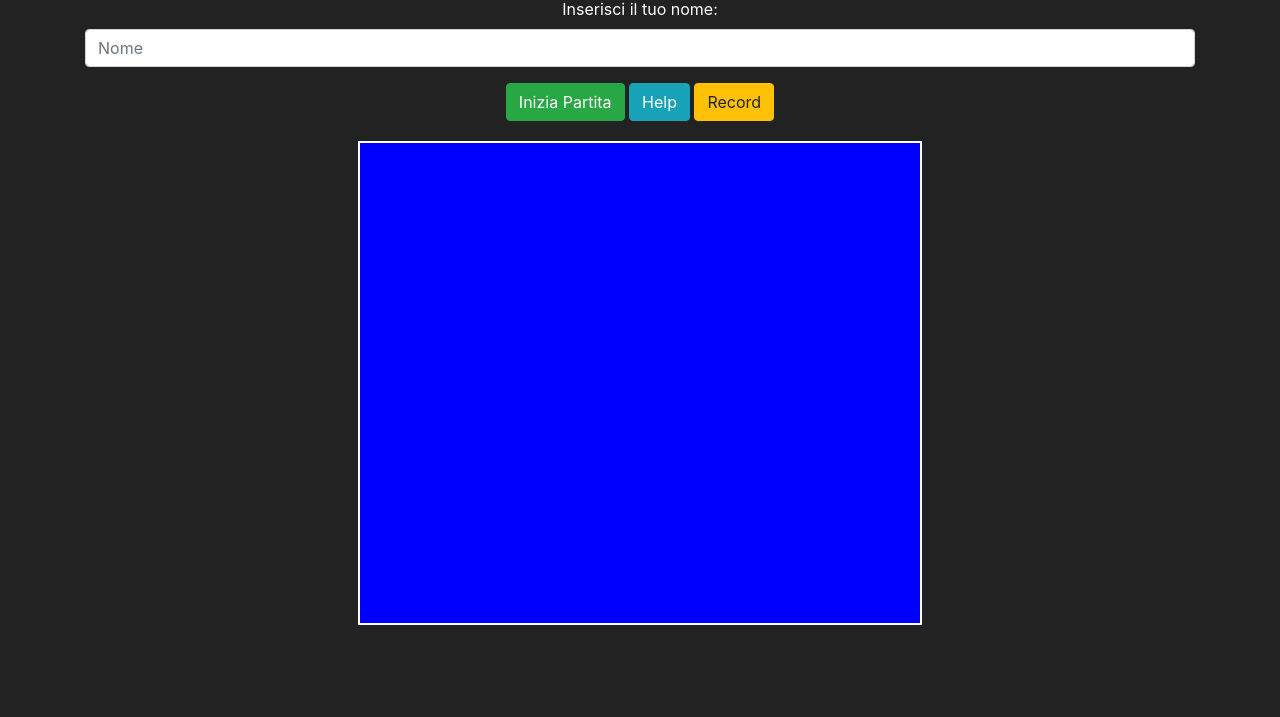
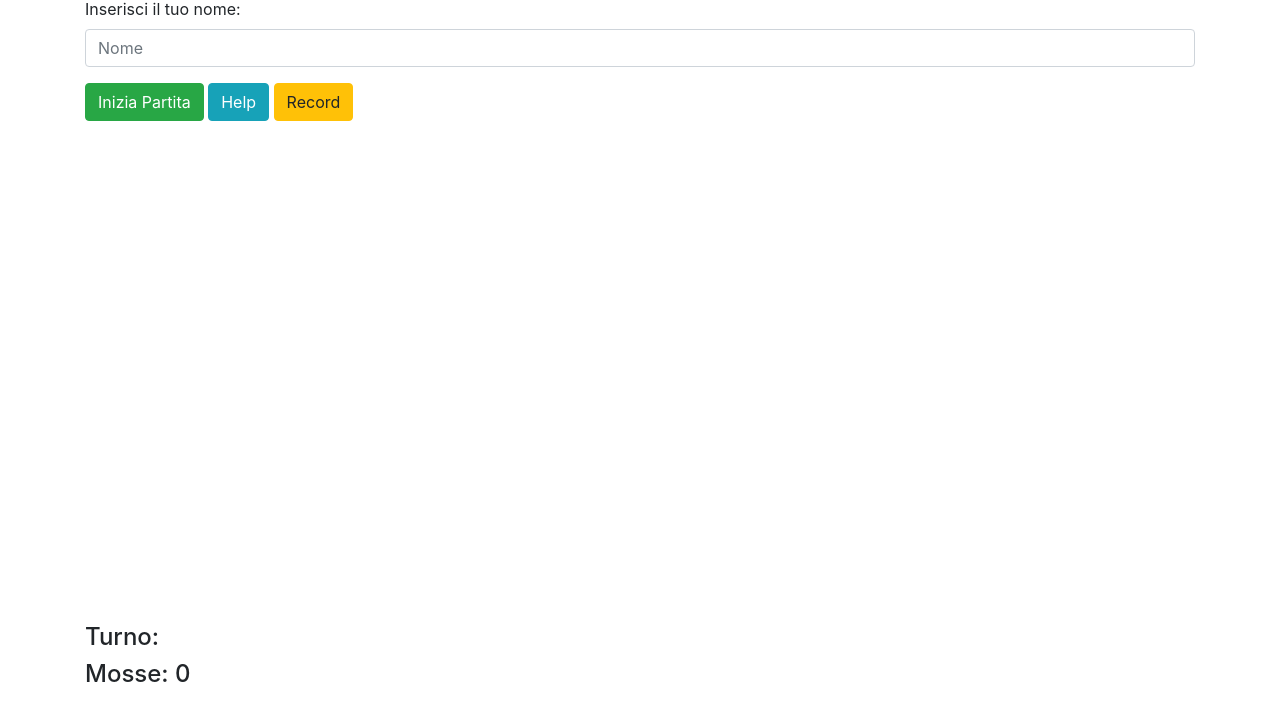
Before and after one commit to bocaletto-luca/Connect-Four, a plain HTML site: page index.html in a window 1280 px wide. Shown: the part 83-800 px from the top of the page. Drawn offline with nearby package versions, Linux system fonts and the light colour scheme.

Commit message:
Update index.html

```diff
--- a/index.html
+++ b/index.html
@@ -7,30 +7,7 @@
   <!-- Bootstrap CSS -->
   <link rel="stylesheet" href="https://stackpath.bootstrapcdn.com/bootstrap/4.5.2/css/bootstrap.min.css">
   <style>
-    body {
-      background-color: #222;
-      color: white;
-    }
-    #gameCanvas {
-      background-color: blue;
-      display: block;
-      margin: 20px auto;
-      border: 2px solid white;
-      cursor: pointer;
-    }
-    .hidden {
-      display: none;
-    }
-    .center {
-      text-align: center;
-    }
-    /* Per rendere il canvas responsive */
-    @media (max-width: 768px) {
-      #gameCanvas {
-        width: 100%;
-        height: auto;
-      }
-    }
+
   </style>
 </head>
 <body>
```
